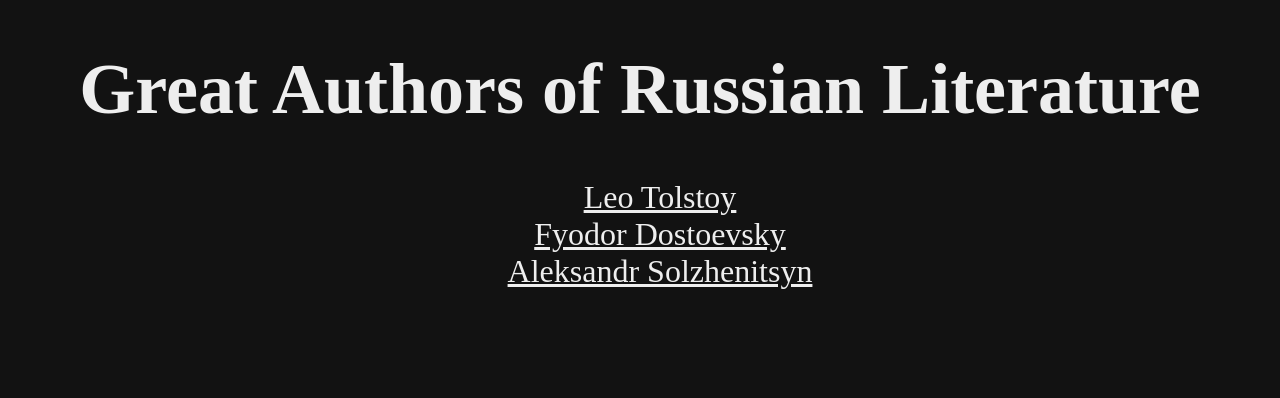
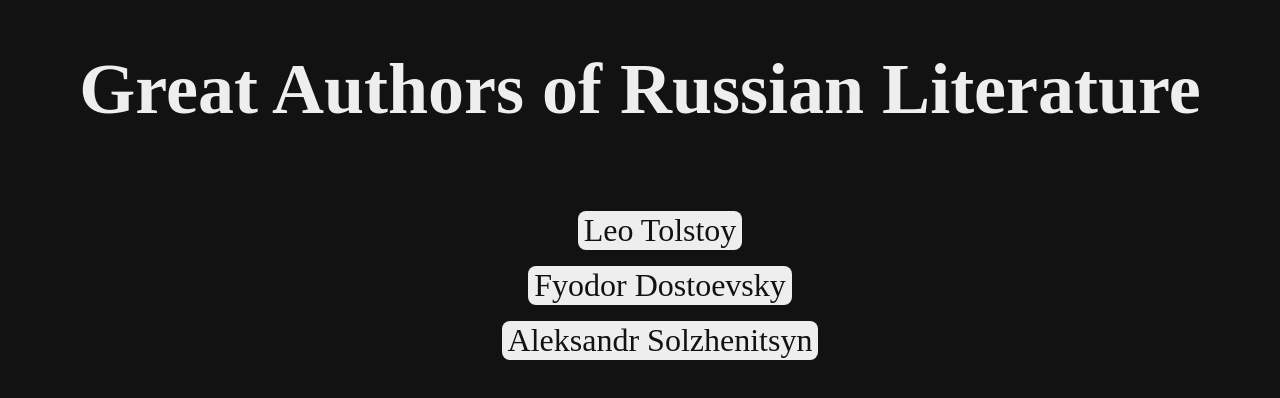
Before and after one commit to TobiasMain/odin-authors, a plain HTML site: page index.html in a window 1280 px wide. Drawn offline with Linux system fonts and the light colour scheme.

Commit message:
Change index list to buttons

```diff
--- a/index.html
+++ b/index.html
@@ -11,9 +11,9 @@
 <body>
   <h1 class="title">Great Authors of Russian Literature</h1>
   <ul class="index-directory">
-    <li><a href="./authors/tolstoy.html">Leo Tolstoy</a></li>
-    <li><a href="./authors/dostoevsky.html">Fyodor Dostoevsky</a></li>
-    <li><a href="./authors/solzhenitsyn.html">Aleksandr Solzhenitsyn</a></li>
+    <li><a href="./authors/tolstoy.html"><button>Leo Tolstoy</button></a></li>
+    <li><a href="./authors/dostoevsky.html"><button>Fyodor Dostoevsky</button></a></li>
+    <li><a href="./authors/solzhenitsyn.html"><button>Aleksandr Solzhenitsyn</button></a></li>
   </ul>
 </body>
 
--- a/styles.css
+++ b/styles.css
@@ -11,10 +11,20 @@ em {
 .title {
   text-align: center;
   font-size: 72px;
+  margin-bottom: 72px;
 }
 
 .index-directory {
   text-align: center;
-  font-size: 32px;
+
   list-style-type: none;
 }
+
+.index-directory li a button{
+  color: #121212;
+  background-color: #eeeeee;
+  margin: 8px;
+  font-size: 32px;
+  border: none;
+  border-radius: 8px;
+}
```
